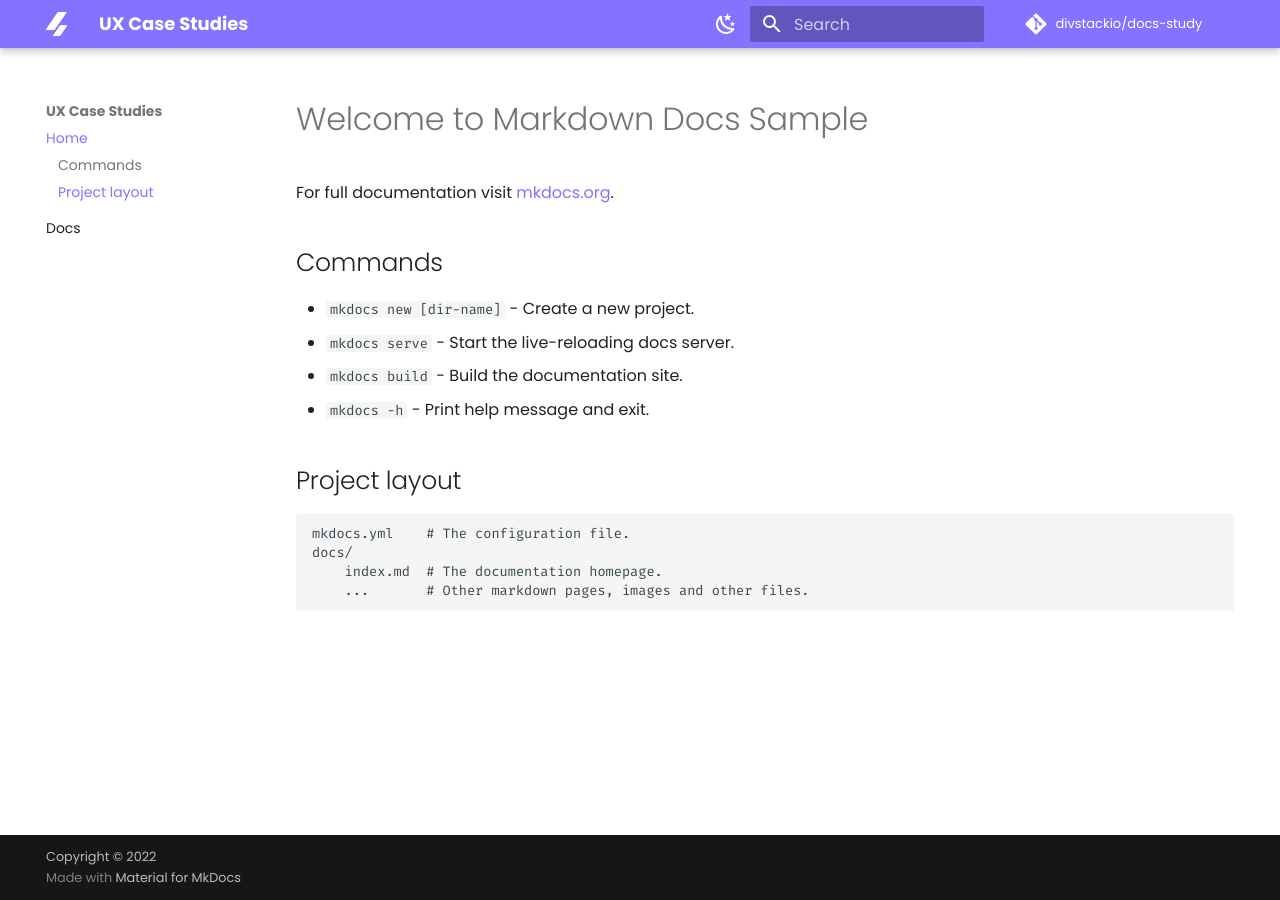
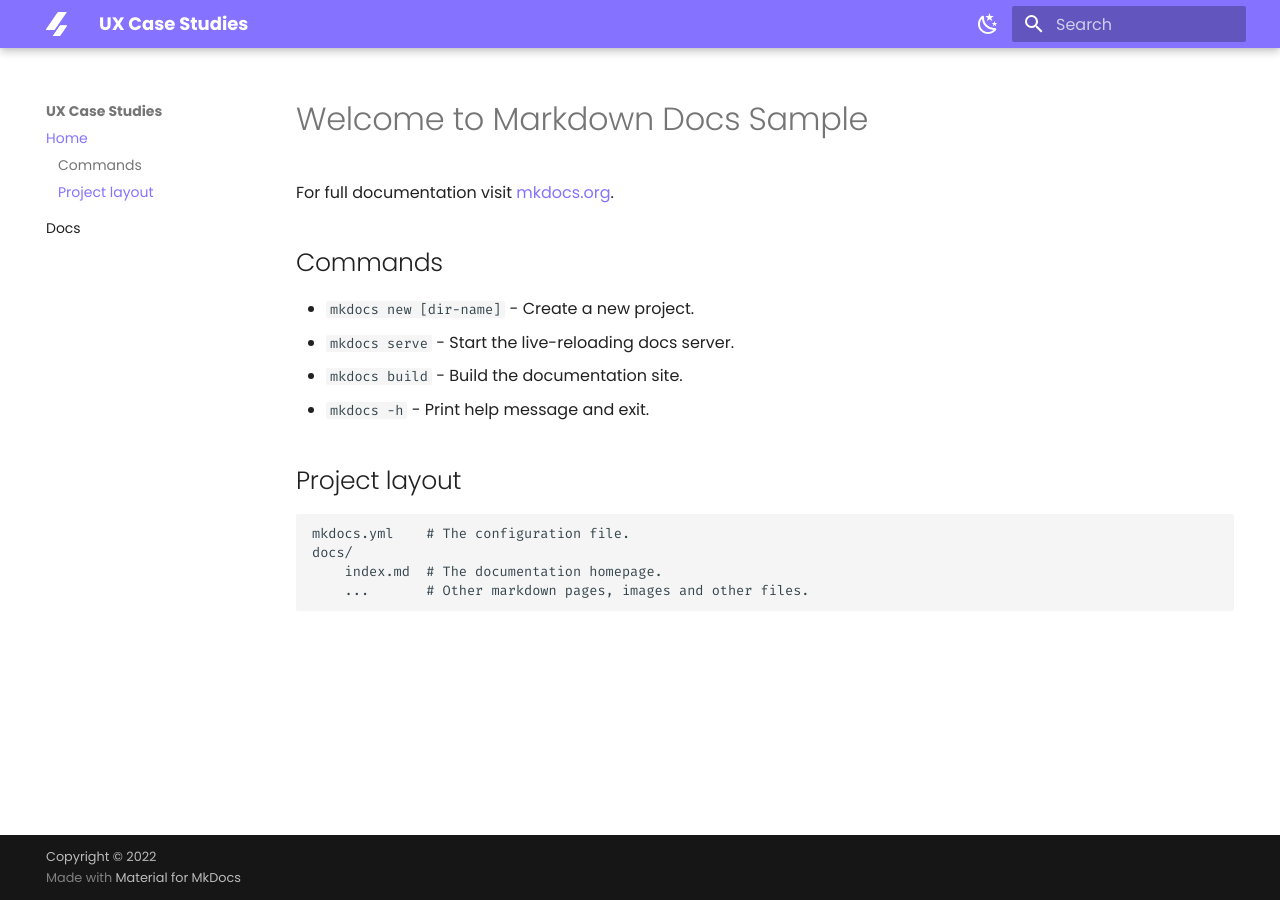
Before and after one commit to divstackio/docs-study, an MkDocs documentation site: the page built from docs/README.md, in a window 1280 px wide. Built offline with MkDocs 1.6.1 and Material for MkDocs 9.7.7, drawn with Linux system fonts in a browser that asks for light colours; comment, search, counter and statistics services are not loaded.

Commit message:
Update mkdocs.yml

```diff
--- a/mkdocs.yml
+++ b/mkdocs.yml
@@ -2,9 +2,6 @@ site_name: UX Case Studies
 site_url: https://studies.divstack.io
 copyright: Copyright &copy; 2022
 
-# Repository information
-repo_name: divstackio/docs-study
-repo_url: https://github.com/divstackio/docs-study
 
 nav:
   - Home: README.md
```
